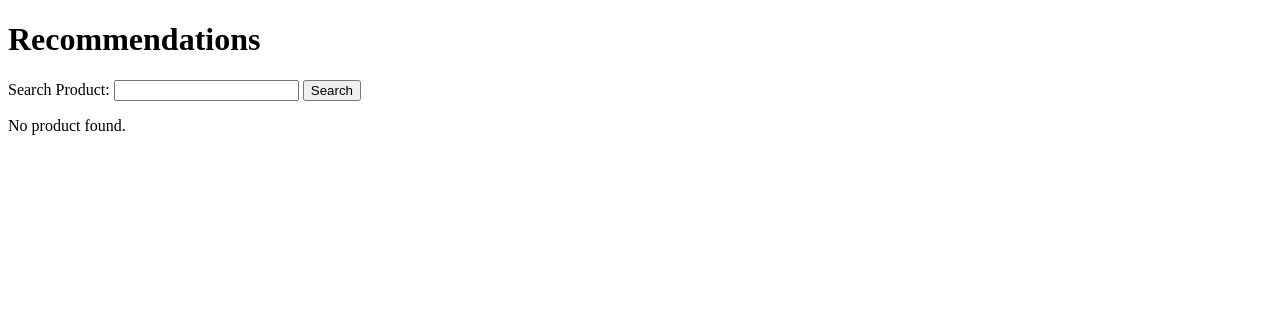
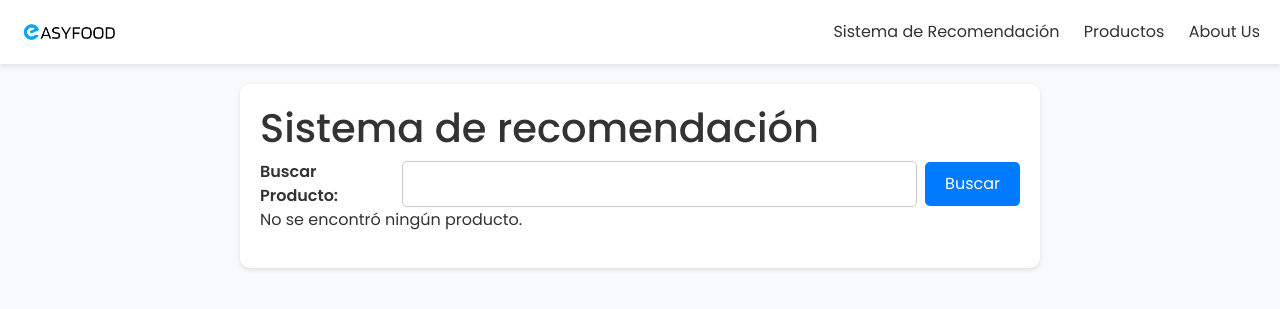
Before and after one commit to EASYFOOD-P1/EASYFOOD, a Django app: page /EasyfoodApp/recommendations/ in a window 1280 px wide. Shown: the top 309 px of the page. Run offline with Django 5.2, Linux system fonts and the light colour scheme.

Commit message:
Improved recommendations template

```diff
--- a/Easyfood/EasyfoodApp/templates/recommendations.html
+++ b/Easyfood/EasyfoodApp/templates/recommendations.html
@@ -1,31 +1,141 @@
 {% load static %}
-
-
 <!DOCTYPE html>
 <html lang="en">
 <head>
     <meta charset="UTF-8">
     <meta name="viewport" content="width=device-width, initial-scale=1.0">
     <title>Recommendations</title>
+    <!-- Bootstrap -->
+    <link href="https://cdn.jsdelivr.net/npm/bootstrap@5.3.3/dist/css/bootstrap.min.css" rel="stylesheet" integrity="sha384-QWTKZyjpPEjISv5WaRU9OFeRpok6YctnYmDr5pNlyT2bRjXh0JMhjY6hW+ALEwIH" crossorigin="anonymous">
+
+    <!-- Poppins Font -->
+    <link href="https://fonts.googleapis.com/css2?family=Poppins:wght@400;500;600&display=swap" rel="stylesheet">
+
+    <style>
+        /* General Styles */
+        body {
+            font-family: 'Poppins', sans-serif;
+            margin: 0;
+            padding: 0;
+            background-color: #f8f9fa;
+            color: #333;
+        }
+
+        /* Header Styles */
+        header {
+            background-color: #fff;
+            box-shadow: 0 2px 4px rgba(0, 0, 0, 0.1);
+            padding: 20px;
+            display: flex;
+            justify-content: space-between;
+            align-items: center;
+        }
+
+        .navmenu a {
+            text-decoration: none;
+            color: #333;
+            margin-left: 20px;
+            transition: color 0.3s ease;
+        }
+
+        .navmenu a:hover {
+            color: #007bff;
+        }
+
+        .logo img {
+            width: 100px;
+            height: auto;
+        }
+
+        /* Content Styles */
+        .content {
+            max-width: 800px;
+            margin: 20px auto;
+            padding: 20px;
+            background-color: #fff;
+            border-radius: 10px;
+            box-shadow: 0 2px 4px rgba(0, 0, 0, 0.1);
+        }
+
+        h1, h2, h3 {
+            margin-top: 0;
+        }
+
+        label {
+            font-weight: 600;
+        }
+
+        input[type="text"] {
+            width: 70%;
+            padding: 10px;
+            margin-right: 10px;
+            border: 1px solid #ccc;
+            border-radius: 5px;
+            font-size: 16px;
+        }
+
+        button[type="submit"] {
+            padding: 10px 20px;
+            background-color: #007bff;
+            color: #fff;
+            border: none;
+            border-radius: 5px;
+            cursor: pointer;
+            font-size: 16px;
+            transition: background-color 0.3s ease;
+        }
+
+        button[type="submit"]:hover {
+            background-color: #0056b3;
+        }
+
+        .card {
+            margin-top: 20px;
+        }
+
+        .card img {
+            max-width: 600px; /* Cambia este valor según lo que necesites */
+            height: auto;
+            border-radius: 10px 10px 0 0;
+        }
+    </style>
 </head>
 <body>
-    <h1>Recommendations</h1>
+    <header>
+        <div class="logo">
+            <a href="{% url 'home' %}">
+                <img src="{% static 'EasyFood/easyfood-nb.png' %}" alt="Logo EasyFood">
+            </a>
+        </div>
+        <div class="navmenu">
+            <a href="{% url 'recommendations' %}">Sistema de Recomendación</a>
+            <a href="{% url 'products' %}">Productos</a>
+            <a href="#">About Us</a>
+        </div>
+    </header>
 
-    <form action="{% url 'recommendations' %}" method="get">
-        <label for="searchProduct">Search Product:</label>
-        <input type="text" id="searchProduct" name="searchProduct">
-        <button type="submit">Search</button>
+    <div class="content">
+        <h1>Sistema de recomendación</h1>
+
+        <form action="{% url 'recommendations' %}" method="get" class="d-flex align-items-center">
+            <label for="searchProduct" class="me-2">Buscar Producto:</label>
+            <input type="text" id="searchProduct" name="searchProduct" class="form-control me-2">
+            <button type="submit" class="btn btn-primary">Buscar</button>
         </form>
 
         {% if best_prod %}
-        <h2>Best Product:</h2>
-        <div>
-            <h3>Title: {{ best_prod.title }}</h3>
-            <p>Description: {{ best_prod.description }}</p>
+            <div class="card">
+                <img src="{{ best_prod.image.url }}" class="card-img-top" alt="Product Image">
+                <div class="card-body">
+                    <h2 class="card-title">Mejor Producto:</h2>
+                    <h3 class="card-subtitle mb-2 text-muted">{{ best_prod.title }}</h3>
+                    <p class="card-text">{{ best_prod.description }}</p>
                     <!-- Add more fields as needed -->
                 </div>
+            </div>
         {% else %}
-        <p>No product found.</p>
+            <p>No se encontró ningún producto.</p>
         {% endif %}
+    </div>
 </body>
 </html>
```
Lines whose indentation alone changed are shown as unchanged.
